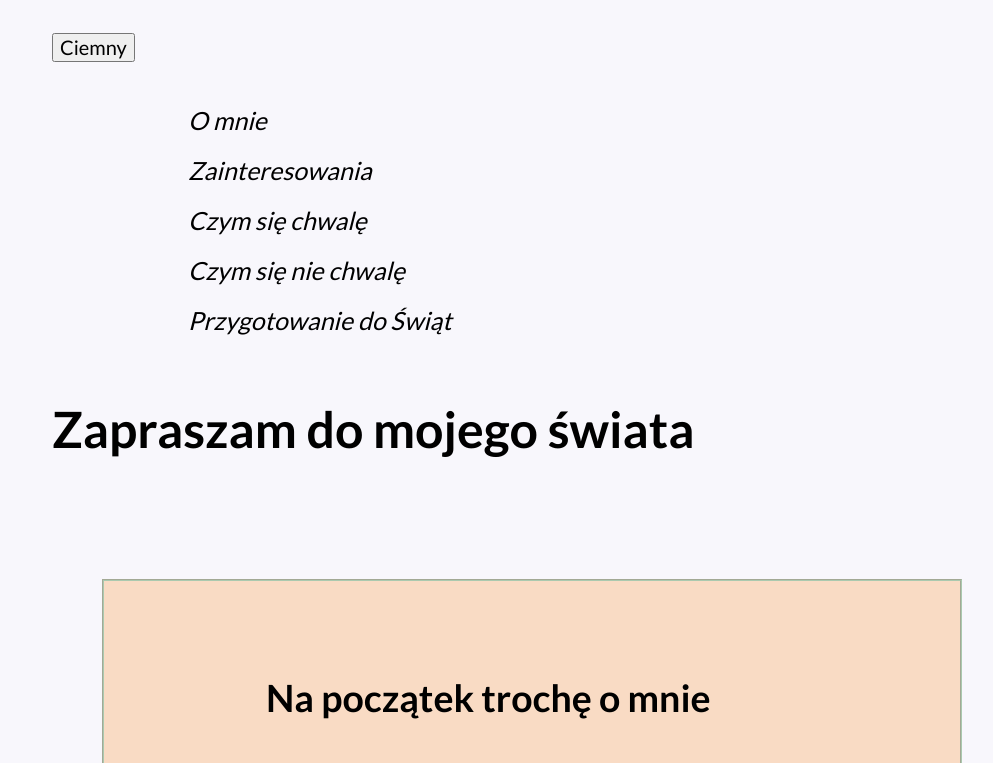
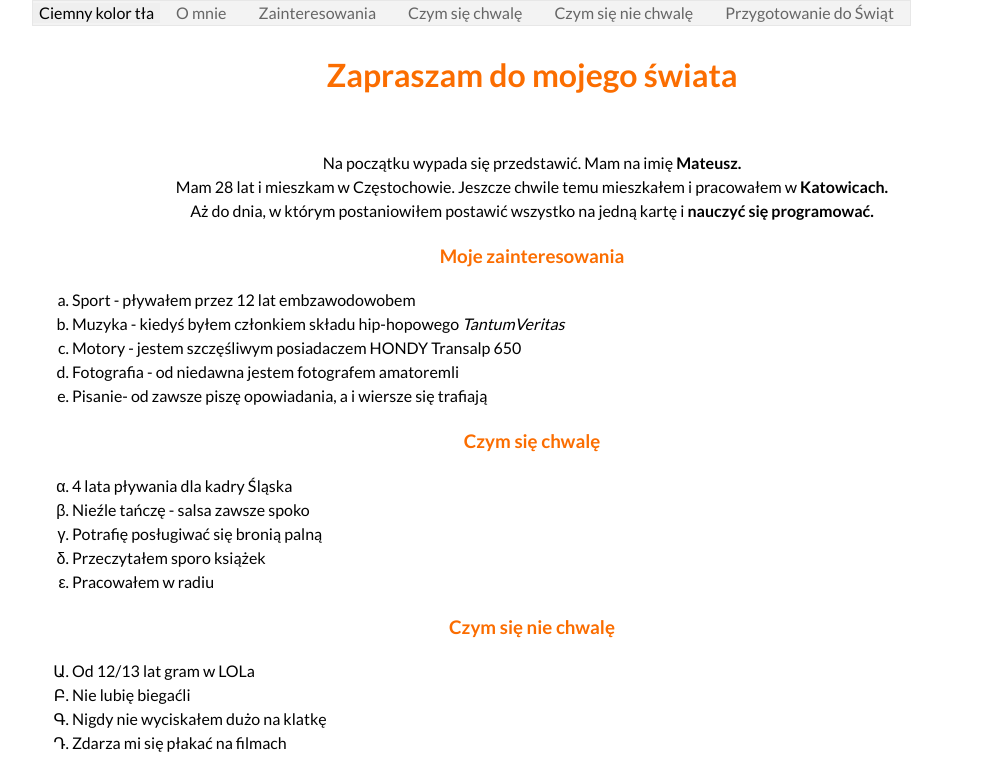
Before and after one commit to sooseek/homepage, a plain HTML site: page index.html in a window 1280 px wide. Shown: the top 763 px of the page, without its empty margins (108-1101 px from the left). Drawn offline with nearby package versions, Linux system fonts and the light colour scheme.

Commit message:
added navBar and adjust main section

```diff
--- a/css/ashamed.css
+++ b/css/ashamed.css
@@ -1,9 +1,7 @@
-.ashemed {
-  padding: 5%;
+.ashamed__header {
+  color: #fb6d00;
+  text-align: center;
 }
 .ashamed__list {
   list-style: armenian;
 }
-.ashamed__header {
-  color: teal;
-}
--- a/css/interested.css
+++ b/css/interested.css
@@ -1,9 +1,6 @@
-.interested {
-  padding-left: 3%;
-  max-width: 800px;
-}
 .interested__header {
-  padding-left: 25%;
+  color: #fb6d00;
+  text-align: center;
 }
 .interested__list {
   list-style-type: lower-alpha;
--- a/css/introduction.css
+++ b/css/introduction.css
@@ -1,12 +1,8 @@
-.introduction {
-  padding: 5%;
-  margin: 100px 50px;
-  background: rgb(248 129 19 / 24%);
-  border: 2px groove rgba(43, 171, 141, 0.373);
-}
-.introduction__header {
-  padding-left: 15%;
+.introduction__mainHeader {
+  text-align: center;
+  color: #fb6d00;
+  padding: 3%;
 }
 .introduction__article {
-  color: #000000;
+  text-align: center;
 }
--- a/css/navigation.css
+++ b/css/navigation.css
@@ -1,12 +1,34 @@
 .navigation {
-  padding-left: 10%;
+  position: fixed;
+  top: 0;
+  width: 100%;
 }
 .navigation__list {
+  display: inline-flex;
   list-style-type: none;
-  font-size: 25px;
-  font-style: oblique;
+  margin: 0;
+  padding: 0;
+  overflow: hidden;
+  border: 1px solid #e7e7e7;
+  background-color: #f3f3f3;
 }
+.navigation__list--items {
+  float: left;
+}
+
 .navigation_list--links {
+  color: #666;
+  text-align: center;
+  padding: 14px 16px;
   text-decoration: none;
-  color: rgb(0, 0, 0);
 }
+.navigation_list--items:hover:not(.navigation_list--links) {
+  background-color: #ddd;
+}
+.navigation_list--items.navigation_list--links {
+  color: white;
+}
+
+.navigation__button {
+  border: none;
+}
--- a/css/style.css
+++ b/css/style.css
@@ -1,27 +1,17 @@
 html {
   box-sizing: border-box;
 }
-
 *,
 ::after,
 ::before {
   box-sizing: inherit;
 }
-
 body {
   font-family: "Lato", sans-serif;
-  font-size: 25px;
-  margin: auto;
-  background: rgb(248, 247, 252);
-  padding: 20px;
+  margin: 0 auto;
   max-width: 1000px;
-  line-height: 2;
-}
-.button {
-  color: rgb(0 0 0);
-  font-size: 20px;
+  line-height: 1.5;
 }
 .dark {
-  color: rgb(255 255 255);
-  background: rgb(0 0 0 / 73%);
+  background: #00000020;
 }
--- a/css/vaunt.css
+++ b/css/vaunt.css
@@ -2,5 +2,6 @@
   list-style-type: lower-greek;
 }
 .vaunt__header {
-  font-size: 50px;
+  text-align: center;
+  color: #fb6d00;
 }
--- a/index.html
+++ b/index.html
@@ -27,27 +27,32 @@
 
 <body class="body">
     <aside>
-        <button class="button"><span class="themeName">Ciemny</span></button>
         <nav class="navigation">
             <ul class="navigation__list" rel="noreferrer noopener">
-                <li><a class="navigation_list--links" title="Więcej o tym kim jest Mateusz" href="#O_mnie">O mnie</a>
+                <li class="navigation_list--items"><button class="navigation__button"><span class="themeName">Ciemny
+                            kolor tła</span></button></li>
+                <li class="navigation_list--items"><a class="navigation_list--links"
+                        title="Więcej o tym kim jest Mateusz" href="#O_mnie">O mnie</a>
                 </li>
-                <li><a class="navigation_list--links" href="#Zainteresowania">Zainteresowania</a>
+                <li class="navigation_list--items"><a class="navigation_list--links"
+                        href="#Zainteresowania">Zainteresowania</a>
                 </li>
-                <li><a class="navigation_list--links" href="#Czym_się_chwalę">Czym się chwalę</a>
+                <li class="navigation_list--items"><a class="navigation_list--links" href="#Czym_się_chwalę">Czym się
+                        chwalę</a>
                 </li>
-                <li><a class="navigation_list--links" href="#Czym_się_nie_chwalę">Czym się nie
+                <li class="navigation_list--items"><a class="navigation_list--links" href="#Czym_się_nie_chwalę">Czym
+                        się nie
                         chwalę</a></li>
-                <li><a class="navigation_list--links" href="#Przygotowanie_do_świąt">Przygotowanie
+                <li class="navigation_list--items"><a class="navigation_list--links"
+                        href="#Przygotowanie_do_świąt">Przygotowanie
                         do Świąt</a></li>
             </ul>
         </nav>
     </aside>
     <main>
         <header>
-            <h1 id="O_mnie" class="mainHeader">Zapraszam do mojego świata</h1>
-            <section class="introduction">
-                <h2 class="introduction__header">Na początek trochę o mnie</h2>
+            <section class="introduction"></section>
+            <h1 id="O_mnie" class="introduction__mainHeader">Zapraszam do mojego świata</h1>
             <p class="introduction__article"> Na początku wypada się przedstawić. Mam na imię <strong>
                     Mateusz.</strong>
                 <br> Mam 28 lat i mieszkam w
@@ -64,9 +69,11 @@
                     <li class="interested__list--item">Muzyka - kiedyś byłem członkiem składu hip-hopowego
                         <i>TantumVeritas</i>
                     </li>
-                    <li class="interested__list--item">Motory - jestem szczęśliwym posiadaczem HONDY Transalp 650</li>
-                    <li class="linterested__list--item">Fotografia - od niedawna jestem fotografem amatoremli</li>
-                    <li class="interested__list--item">Pisanie- od zawsze piszę opowiadania, a i wiersze się trafiają
+                    <li class="interested__list--item">Motory - jestem szczęśliwym posiadaczem HONDY Transalp 650
+                    </li>
+                    <li class="interested__list--item">Fotografia - od niedawna jestem fotografem amatoremli</li>
+                    <li class="interested__list--item">Pisanie- od zawsze piszę opowiadania, a i wiersze się
+                        trafiają
                     </li>
                 </ul>
             </section>
--- a/js/script.js
+++ b/js/script.js
@@ -4,15 +4,15 @@
   };
 
   const changeBackground = () => {
-    const button = document.querySelector(".button");
+    const button = document.querySelector(".navigation__button");
     const body = document.querySelector(".body");
     const themeName = document.querySelector(".themeName");
 
     button.addEventListener("click", () => {
       body.classList.toggle("dark");
       themeName.innerText = body.classList.contains("dark")
-        ? "Jasny"
-        : "Ciemny";
+        ? "Jasny kolor tła"
+        : "Ciemny kolor tła";
     });
   };
   const init = () => {
```
Lines whose indentation alone changed are shown as unchanged.
